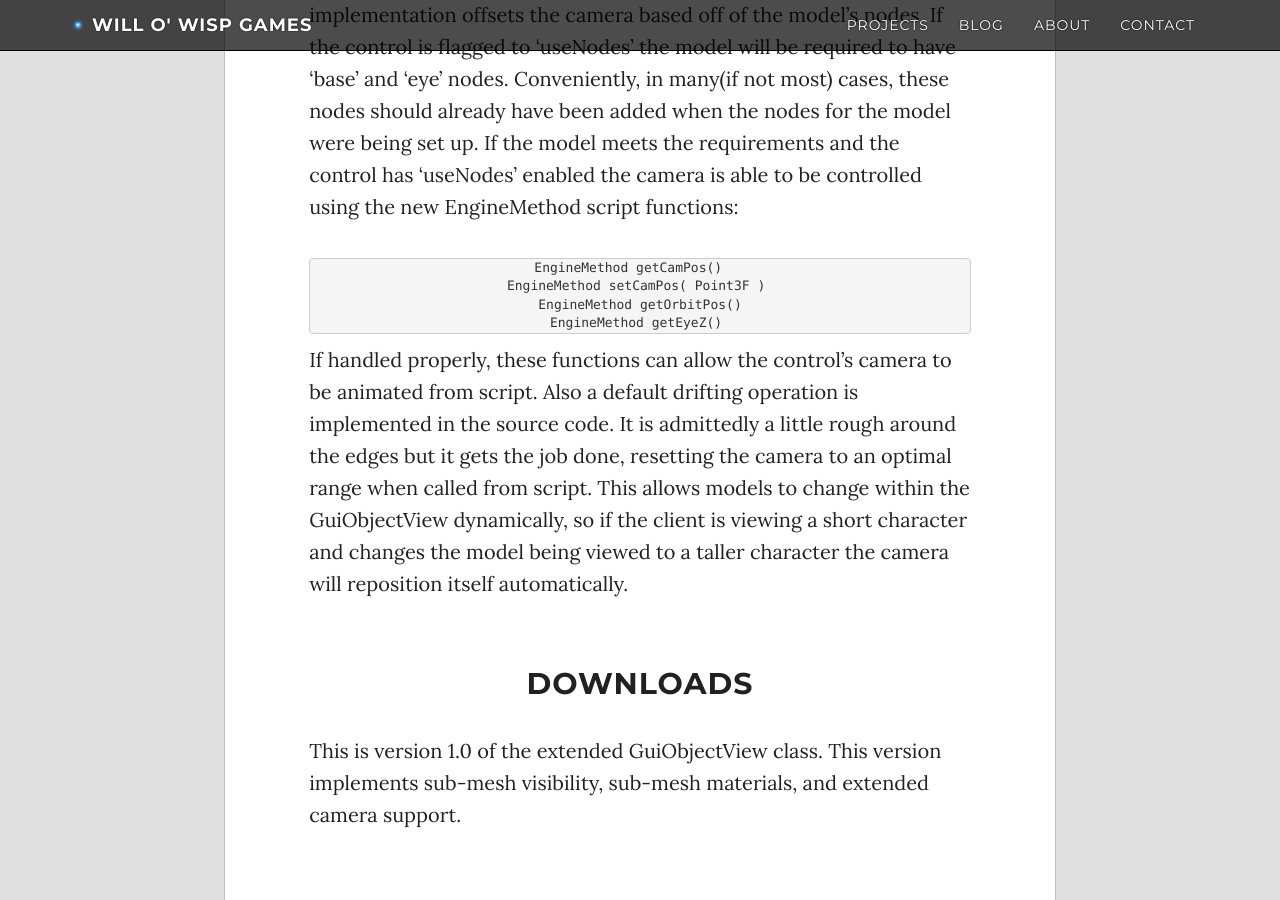
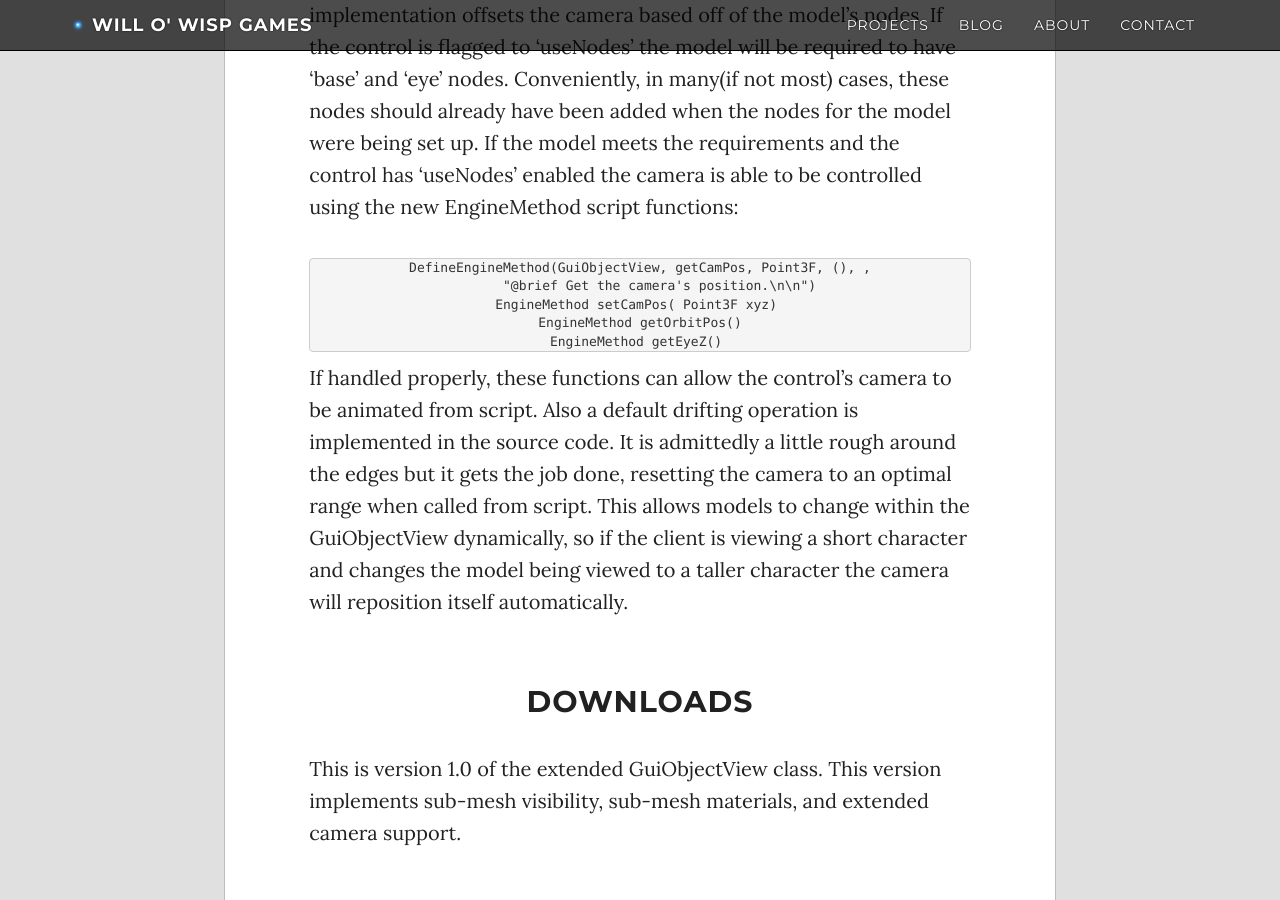
Before and after one commit to WilloWispGames/WilloWispGames.github.io, a Jekyll site: the page built from _posts/2016-09-15-ExtGuiObjView.md, in a window 1280 px wide and 900 px high, scrolled down 3084 px. Built offline with Jekyll 4.4.1, drawn with Linux system fonts in a browser that asks for light colours; nearby versions of some CDN libraries; comment, search, counter and statistics services are not loaded; a style sheet for code colours, icons or effects is not loaded.

Commit message:
Update 2016-09-15-ExtGuiObjView.md

```diff
--- a/_posts/2016-09-15-ExtGuiObjView.md
+++ b/_posts/2016-09-15-ExtGuiObjView.md
@@ -45,8 +45,9 @@ EngineMethod getTargetName( id )
 The extension to the GuiObjectView's camera was born out of necessity to position the camera more accurately. The current implementation offsets the camera based off of the model's nodes. If the control is flagged to 'useNodes' the model will be required to have 'base' and 'eye' nodes. Conveniently, in many(if not most) cases, these nodes should already have been added when the nodes for the model were being set up. If the model meets the requirements and the control has 'useNodes' enabled the camera is able to be controlled using the new EngineMethod script functions:
 
 {% highlight cpp %}
-EngineMethod getCamPos()
-EngineMethod setCamPos( Point3F )
+DefineEngineMethod(GuiObjectView, getCamPos, Point3F, (), ,
+	"@brief Get the camera's position.\n\n")
+EngineMethod setCamPos( Point3F xyz)
 EngineMethod getOrbitPos()
 EngineMethod getEyeZ()
 {% endhighlight %}
```
